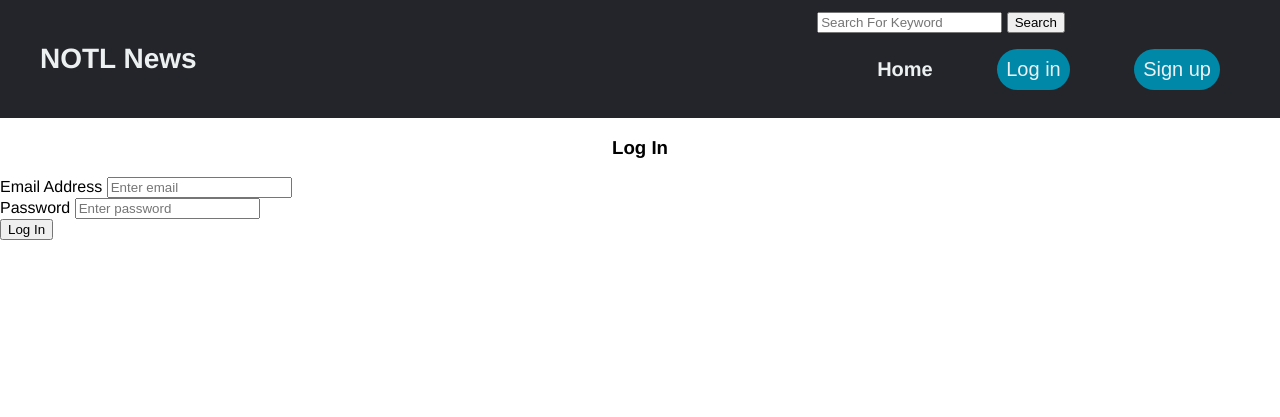
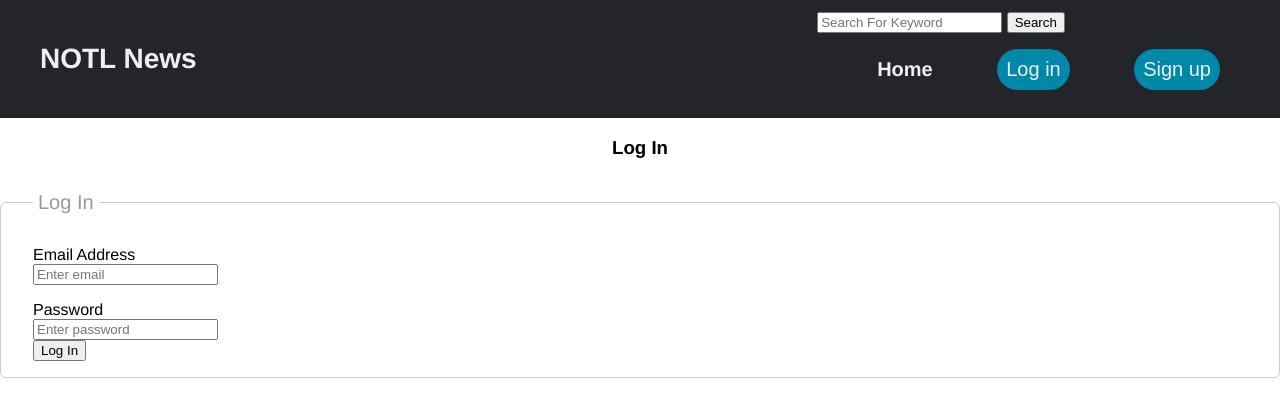
Before and after one commit to yorozc/News-Aggregator, a Flask app: page /login in a window 1280 px wide. Shown: the top 417 px of the page. Run offline with Flask 3, Linux system fonts and the light colour scheme.

Commit message:
added fieldset to login form and basic styling

```diff
--- a/website/static/styles.css
+++ b/website/static/styles.css
@@ -61,6 +61,23 @@ header {
   background-color: rgba(0, 136, 169, 0.8);
 }
 
+fieldset {
+  margin: 2em 0;
+  padding: 1em 2em;
+  border: solid 1px #ccc;
+  border-radius: 6px;
+  min-width: 200px;
+}
+fieldset legend {
+  font-size: 1.25em;
+  padding: 0 0.25em;
+  color: #999;
+}
+fieldset label {
+  display: block;
+  margin-top: 1em;
+}
+
 .alert {
   display: flex;
   width: 100%;
--- a/website/static/styles.scss
+++ b/website/static/styles.scss
@@ -72,8 +72,23 @@ header{
     }
 }
 
-.form-group{
+fieldset{
+    margin: 2em 0;
+    padding: 1em 2em;
+    border: solid 1px #ccc;
+    border-radius: 6px;
+    min-width: 200px;
 
+    & legend{
+        font-size: 1.25em;
+        padding: 0 .25em;
+        color: #999;
+    }
+
+    & label{
+        display: block;
+        margin-top: 1em;
+    }
 }
 
 .alert{
--- a/website/templates/base.html
+++ b/website/templates/base.html
@@ -12,9 +12,12 @@
         <p id="news-name">NOTL News</p>
         <nav>
         {% if current_user.is_authenticated %}
+            <form action="{{url_for('routes.search')}}" method="GET">
+                <input type="text" name="q" placeholder="Search For Keyword">
+                <input type="submit" value="Search">
+            </form>
             <ul class="nav-links">
                 <li><a href="/">Home</a></li>
-                <li><a href="">Placeholder</a></li>
                 <a class="cta" href="/logout"><button class="accBtn">Log out</button></a>
             </ul>
         </nav>
--- a/website/templates/login.html
+++ b/website/templates/login.html
@@ -8,6 +8,8 @@
 
 <h3 align="center">Log In</h3>
 <form action="/login" method="post">
+    <fieldset>
+        <legend>Log In</legend>
         <div class="form-group">
             <label for="email">Email Address</label>
             <input type="email" name="email" id="email" placeholder="Enter email"/>
@@ -18,5 +20,7 @@
             <input type="password" name="password" id="password" placeholder="Enter password"/>
         </div>
         <input type="submit" value="Log In" id="btn_log_in" />
+    </fieldset>
+
 </form>
 {% endblock %}
```
Also changed, not shown: website/rss_feeds.py (+1 -9 lines), 1 other file. Lines whose indentation alone changed are shown as unchanged.
